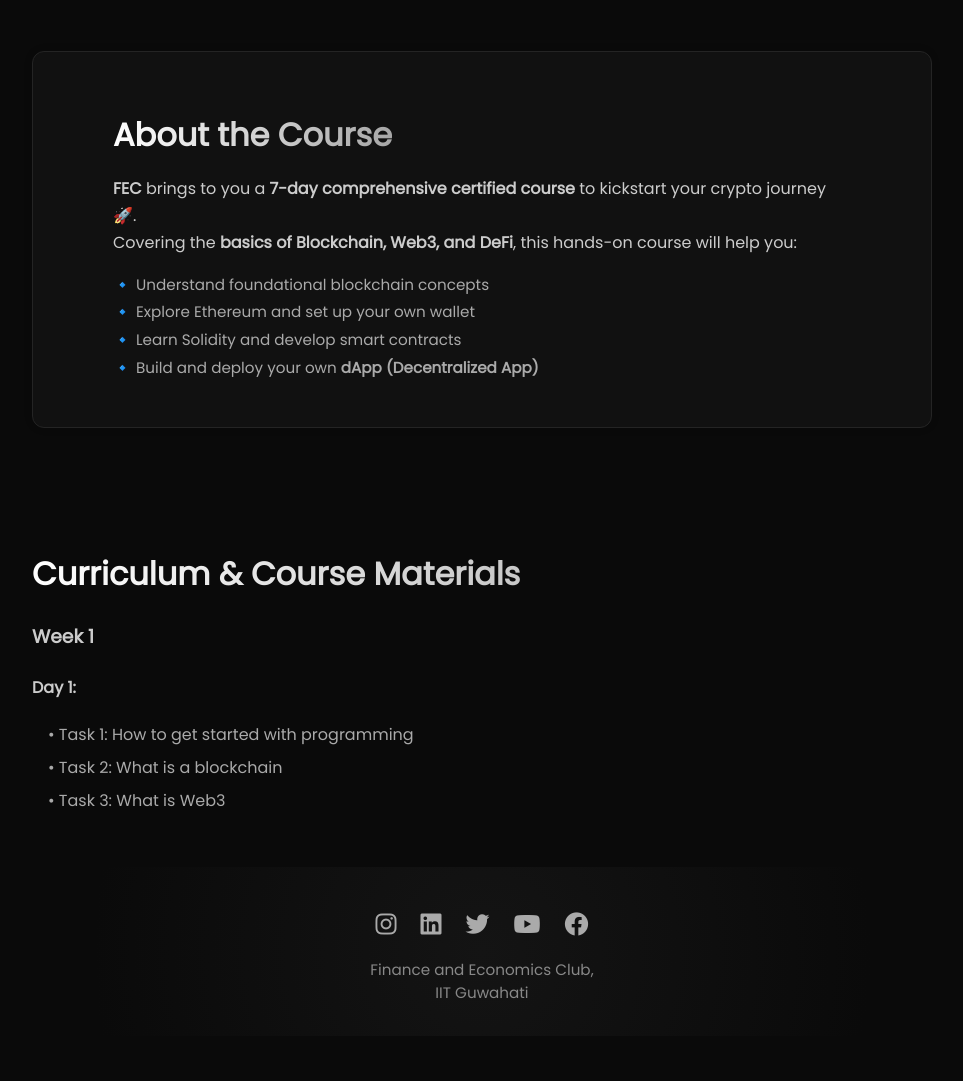
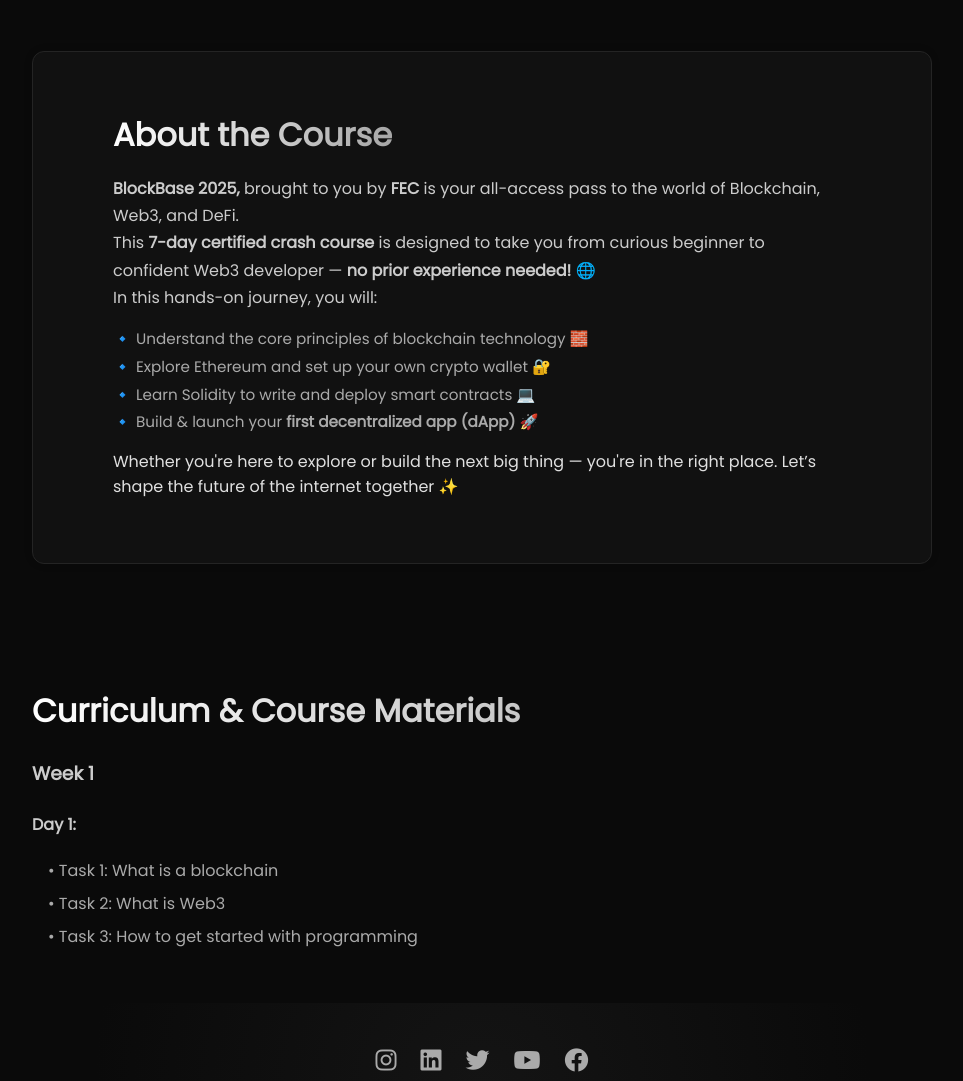
Before and after one commit to finnecoiitg/Blockbase, a plain HTML site: page index.html in a window 1280 px wide. Shown: the part 682-1763 px from the top of the page, without its empty margins (158-1121 px from the left). Before the commit the page ends 1718 px from the top, so only its background shows below. Drawn offline with Linux system fonts and the light colour scheme; a web font is replaced by a local one.

Commit message:
description changed

```diff
--- a/index.html
+++ b/index.html
@@ -35,16 +35,19 @@
     <div class="about-card">
       <h2>About the Course</h2>
       <p>
-        <strong>FEC</strong> brings to you a <strong>7-day comprehensive certified course</strong> to kickstart your crypto journey 🚀.<br>
-        Covering the <strong>basics of Blockchain, Web3, and DeFi</strong>, this hands-on course will help you:
+        <strong>BlockBase 2025,</strong> brought to you by <strong>FEC</strong> is your all-access pass to the world of Blockchain, Web3, and DeFi.
+        <br>
+        This <strong>7-day certified crash course</strong> is designed to take you from curious beginner to confident Web3 developer — <strong>no prior experience needed!</strong> 🌐
+        <br>
+        In this hands-on journey, you will:
       </p>
       <ul>
-        <li>🔹 Understand foundational blockchain concepts</li>
-        <li>🔹 Explore Ethereum and set up your own wallet</li>
-        <li>🔹 Learn Solidity and develop smart contracts</li>
-        <li>🔹 Build and deploy your own <strong>dApp (Decentralized App)</strong></li>
+        <li>🔹 Understand the core principles of blockchain technology 🧱</li>
+        <li>🔹 Explore Ethereum and set up your own crypto wallet 🔐</li>
+        <li>🔹 Learn Solidity to write and deploy smart contracts 💻</li>
+        <li>🔹 Build & launch your <strong>first decentralized app (dApp)</strong> 🚀</li>
       </ul>
-
+      Whether you're here to explore or build the next big thing — you're in the right place. Let’s shape the future of the internet together ✨
     </div>
   </section>
 
@@ -54,9 +57,9 @@
 
     <h4>Day 1:</h4>
     <ul>
-      <li><a href="https://docs.google.com/document/d/1-mSq74QC9AkyzMWT0cOczWHqBuLG98IZDpVG8ZLjd_g/edit?usp=sharing" target="_blank">• Task 1: How to get started with programming</a></li>
-      <li><a href="https://docs.google.com/document/d/14bQkwu1uBb5AvtbyCW4pjKFStCYAxt_OvGzUWr97Kb4/edit?usp=drive_link" target="_blank">• Task 2: What is a blockchain</a></li>
-      <li><a href="https://docs.google.com/document/d/11J4t3_uxkWGjXnBQu9n7irXL2LsMh-Evb4nrzZuWf_M/edit?usp=drive_link" target="_blank">• Task 3: What is Web3</a></li>
+      <li><a href="https://docs.google.com/document/d/1-mSq74QC9AkyzMWT0cOczWHqBuLG98IZDpVG8ZLjd_g/edit?usp=sharing" target="_blank">• Task 1: What is a blockchain</a></li>
+      <li><a href="https://docs.google.com/document/d/14bQkwu1uBb5AvtbyCW4pjKFStCYAxt_OvGzUWr97Kb4/edit?usp=drive_link" target="_blank">• Task 2: What is Web3</a></li>
+      <li><a href="https://docs.google.com/document/d/11J4t3_uxkWGjXnBQu9n7irXL2LsMh-Evb4nrzZuWf_M/edit?usp=drive_link" target="_blank">• Task 3: How to get started with programming</a></li>
     </ul>
 
     <!--<h4>Day 2:</h4>
--- a/style.css
+++ b/style.css
@@ -142,6 +142,7 @@ body {
     padding: 2rem;
     padding-left: 5rem;
     padding-right: 6rem;
+    padding-bottom: 4rem;
     border-radius: 12px;
     box-shadow: 0 0 12px rgba(26, 26, 26, 0.05);
     transition: transform 0.3s ease, box-shadow 0.3s ease;
@@ -219,6 +220,7 @@ body {
     .about-card{
         padding-left: 2rem;
         padding-right: 2rem;
+        padding-bottom: 2rem;
     }
     .logo-container img {
       height: 30px;
```
